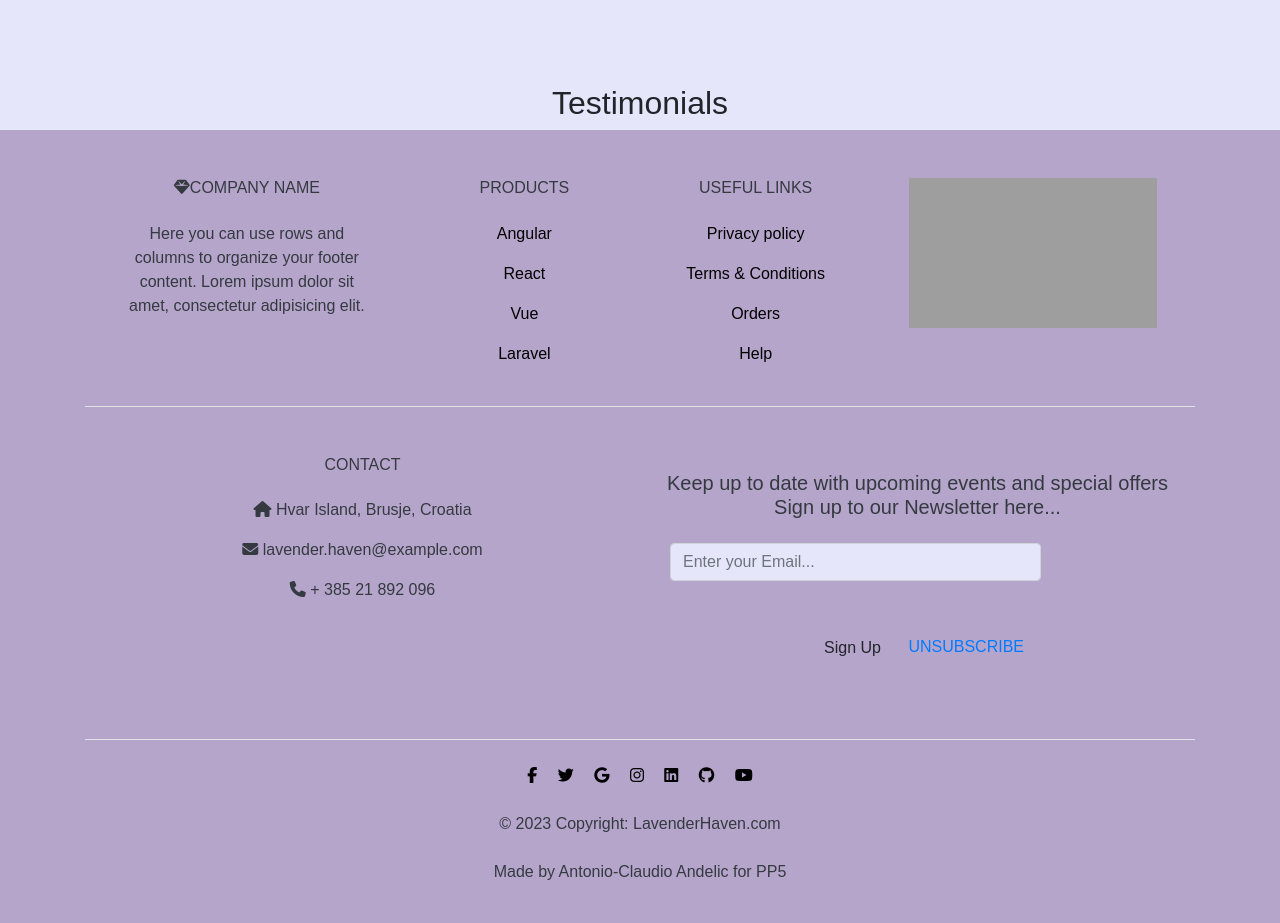
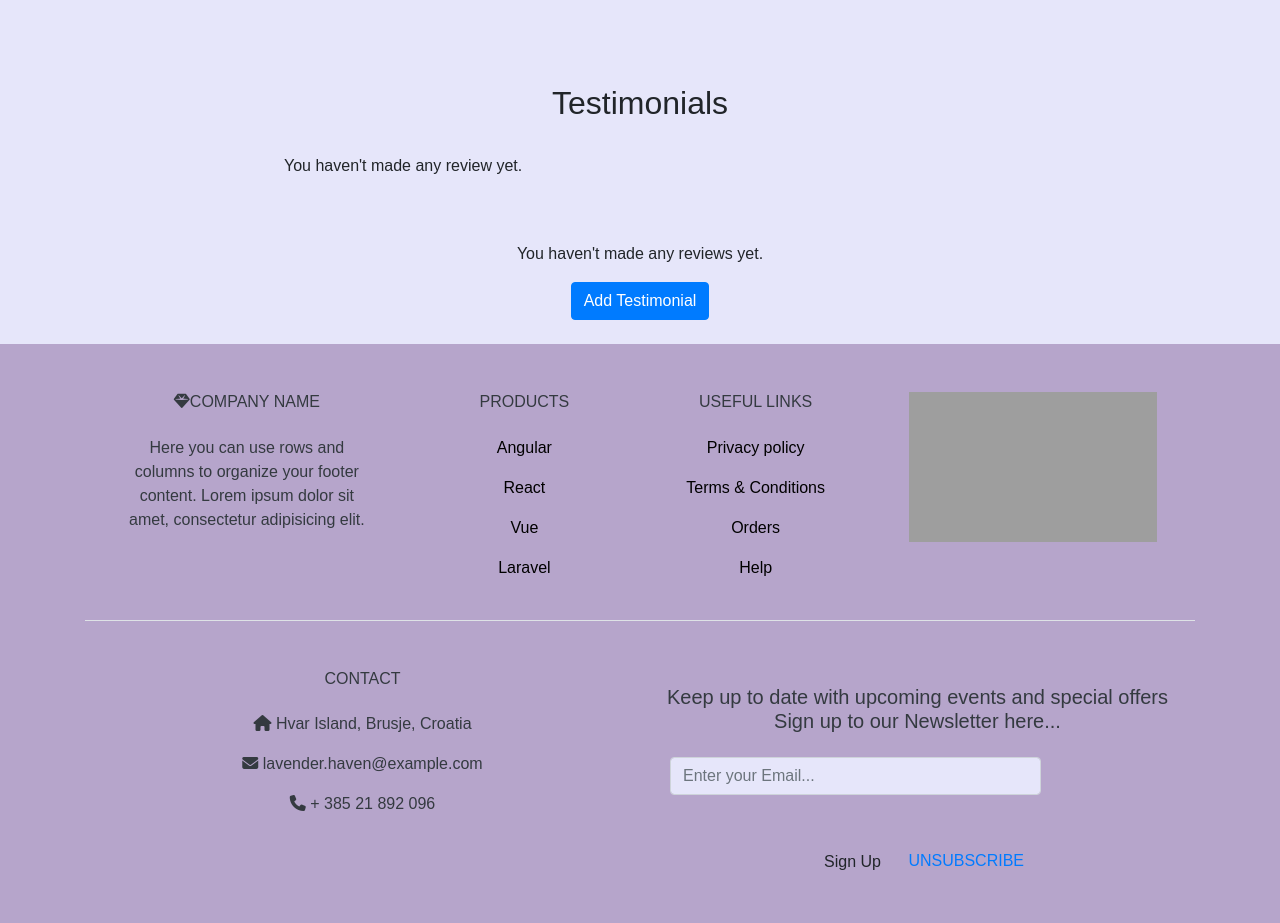
Before and after one commit to Balkaneros91/Lavender-Haven-PP5-test, a Django app: page /testimonials/ in a window 1280 px wide. Shown: the part 80-1003 px from the top of the page. Run offline with Django 3.2, Linux system fonts and the light colour scheme; the visitor is signed in with stand-in values (Sample User, id 1); data that the repository does not hold is empty; some libraries are stand-ins or nearby versions; some web fonts are replaced; grey boxes are pictures that could not be loaded.

Commit message:
Add testimonials

```diff
--- a/templates/base.html
+++ b/templates/base.html
@@ -113,7 +113,7 @@
 
                     <!-- Feedback link -->
                     <li class="nav-item">
-                        <a class="nav-link" href="{% url 'testimonials' %}">Feedback</a>
+                        <a class="nav-link" href="{% url 'testimonials:review_list' %}">Feedback</a>
                     </li>
 
                 </ul>
--- a/testimonials/templates/testimonials/testimonials.html
+++ /dev/null
@@ -1,36 +0,0 @@
-{% extends 'base.html' %}
-{% load static %}
-
-<!-- Code block for displaying current site's sub-page -->
-{% block extra_title %}| Testimonials{% endblock %}
-
-{% block page_header %}
-<div class="container header-container">
-    <div class="row">
-        <div class="col"></div>
-    </div>
-</div>
-{% endblock %}
-
-<!-- Code block for displaying Testimonials page -->
-{% block content %}
-<div class="container main-container">
-    <div class="row">
-        <div class="col text-center">
-            <h2 class="logo-font">Testimonials</h2>
-        </div>
-    </div>
-</div>
-
-{%endblock%}
-
-<!-- Back to top button -->
-{% block postloadjs %}
-{{ block.super }}
-
-<script>
-    $('.btt-link').click(function (e) {
-        window.scrollTo(0, 0);
-    })
-</script>
-{%endblock%}
--- /dev/null
+++ b/testimonials/templates/testimonials/testimonials_list.html
@@ -0,0 +1,112 @@
+{% extends 'base.html' %}
+{% load static %}
+
+<!-- Code block for displaying current site's sub-page -->
+{% block extra_title %}| Testimonials{% endblock %}
+
+{% block page_header %}
+<div class="container header-container">
+    <div class="row">
+        <div class="col"></div>
+    </div>
+</div>
+{% endblock %}
+
+<!-- Code block for displaying Testimonials page -->
+{% block content %}
+<div class="container main-container">
+    <div class="row">
+        <div class="col text-center">
+            <h2 class="logo-font">Testimonials</h2>
+        </div>
+    </div>
+</div>
+
+<div class="container bookings">
+    <div class="row justify-content-center">
+        <div class="col-12 col-md-10 col-lg-8 p-4">
+
+            {% if reviews %}
+            <div class="table-responsive">
+                <table class="table">
+                    <thead>
+                        <tr>
+                            <th>Name</th>
+                            <th>Email</th>
+                            <th>Review</th>
+                            <th>Created On</th>
+                        </tr>
+                    </thead>
+                    <tbody>
+                        {% for review in reviews %}
+                        <tr>
+                            <td>{{ review.name }}</td>
+                            <td>{{ review.email }}</td>
+                            <td>{{ review.review }}</td>
+                            <td>({{ booreviewking.created_on }})</td>
+                            <td>
+                                <a href="#">Edit</a> |
+                                <a class="a-delete" href="#">Delete</a>
+                            </td>
+                        </tr>
+                        {% endfor %}
+                    </tbody>
+                </table>
+            </div>
+            {% else %}
+            <p>You haven't made any review yet.</p>
+            {% endif %}
+        </div>
+    </div>
+</div>
+
+
+
+
+
+<div class="container bookings">
+    <div class="row justify-content-center">
+        <div class="col-12 col-md-10 col-lg-8 p-4">
+
+            {% if reviews %}
+            <div class="card-deck">
+                {% for review in reviews %}
+                {% if review.public %}
+                <div class="card mb-4">
+                    <div class="card-body">
+                        <h5 class="card-title">{{ review.name }}</h5>
+                        <h6 class="card-subtitle mb-2 text-muted">{{ review.email }}</h6>
+                        <p class="card-text">{{ review.review }}</p>
+                        <p class="card-text"><small class="text-muted">Created On: {{ review.created_on }}</small></p>
+
+                        <a href="{% url 'testimonials:edit_review' pk=review.pk %}" class="card-link">Edit</a>
+                        <a href="#" class="card-link text-danger">Delete</a>
+                    </div>
+                </div>
+                {% endif %}
+                {% endfor %}
+            </div>
+            {% else %}
+            <p class="text-center">You haven't made any reviews yet.</p>
+            {% endif %}
+
+            <div class="text-center">
+                <a href="{% url 'testimonials:add_review' %}" class="btn btn-primary">Add Testimonial</a>
+            </div>
+        </div>
+    </div>
+</div>
+
+
+{%endblock%}
+
+<!-- Back to top button -->
+{% block postloadjs %}
+{{ block.super }}
+
+<script>
+    $('.btt-link').click(function (e) {
+        window.scrollTo(0, 0);
+    })
+</script>
+{%endblock%}
--- a/testimonials/urls.py
+++ b/testimonials/urls.py
@@ -1,7 +1,21 @@
 from django.contrib import admin
 from . import views
 from django.urls import path
+import uuid
+
+
+app_name = 'testimonials'
 
 urlpatterns = [
-    path('', views.testimonials_view, name="testimonials"),
+    path('', views.reviews_list, name='review_list'),
+    path('add/', views.add_review, name='add_review'),
+    path('edit/<int:pk>/', views.edit_review, name='edit_review'),
+    # path('delete/<int:pk>/', views.delete_review, name='delete_review'),
 ]
+
+# urlpatterns = [
+#     # path('', views.testimonials_view, name="testimonials"),
+#     path('leave_review/', views.leave_review, name="leave_review"),
+#     path('view_review/<str:pk>', views.view_review, name="view_review"),
+#     path('delete_review/<str:pk>', views.delete_review, name="delete_review"),
+# ]
--- a/testimonials/views.py
+++ b/testimonials/views.py
@@ -1,9 +1,175 @@
-from django.shortcuts import render
+from django.shortcuts import render, redirect, get_object_or_404
+from django.contrib.auth.decorators import login_required
+from django.http import HttpResponseForbidden
+from django.contrib import messages
+
+from .forms import ReviewForm
+from .models import Review
+
+import uuid
 
 # Create your views here.
 
 
-def testimonials_view(request):
-    """ A view to return the testimonials page """
+# def testimonials_view(request):
+#     """ A view to return the testimonials page """
 
-    return render(request, 'testimonials/testimonials.html')
+#     return render(request, 'testimonials/testimonials.html')
+
+
+# def reviews_list(request):
+#     reviews = Review.objects.all()
+#     for review in reviews:
+#         review.uuid = uuid.uuid4()  # Set the UUID value for each review
+#     context = {'reviews': reviews}
+#     return render(request, 'testimonials/review_list.html', context)
+
+
+@login_required
+def reviews_list(request):
+
+    if request.user.is_superuser:
+        reviews = Review.objects.all()
+        for review in reviews:
+            review.uuid = uuid.uuid4()  # Set the UUID value for each review
+    else:
+        reviews = Review.objects.filter(user=request.user)
+
+    context = {'reviews': reviews}
+    return render(request, 'testimonials/testimonials_list.html', context)
+
+
+@login_required(login_url='account_login')
+def add_review(request):
+    review_form = ReviewForm()
+
+    if request.method == 'POST':
+        review_form = ReviewForm(request.POST)
+        if review_form.is_valid():
+            review = review_form.save(commit=False)
+            review.user = request.user
+            review.save()
+            messages.success(request, 'Your review awaits for approval.')
+            return redirect('testimonials:review_list')
+
+    context = {'form': review_form}
+    return render(request, 'testimonials/add_testimonial.html', context)
+
+
+# def booking_confirmation(request):
+#     review = Review.objects.first()
+#     context = {'Review': Review}
+#     return render(request,
+#                   'testimonials/review_confirmation.html', context)
+
+
+@login_required(login_url='account_login')
+def edit_review(request, id):
+    review = get_object_or_404(Review, id=id)
+
+    # Check if the logged-in user is the owner of the booking
+    if review.user != request.user:
+        return HttpResponseForbidden("You don't have permission to access this review.")
+
+    if request.method == 'POST':
+        form = ReviewForm(request.POST, instance=review)
+        if form.is_valid():
+            form.save()
+            messages.success(request, 'Review successfully updated!')
+            return redirect('review_list')
+    else:
+        form = ReviewForm(instance=review)
+    context = {'form': form}
+    return render(request, 'testimonials/edit_testimonial.html', context)
+
+
+# @login_required
+# def delete_review(request, pk):
+#     review = get_object_or_404(Booking, pk=pk)
+
+#     if request.method == 'POST':
+#         review.delete()
+#         messages.success(request, 'Review successfully deleted!')
+#         return redirect('review_list')
+#     context = {'review': review}
+#     return render(request, 'testimonials/delete_testimonial.html', context)
+
+
+
+
+
+
+
+
+
+# @login_required(login_url='account_login')
+# def leave_review(request):
+#     """
+#     User can submit a product review,
+#     They must be logged in to do so.
+#     """
+#     form = ReviewForm()
+#     try:
+#         if request.method == 'POST':
+#             form = ReviewForm(request.POST)
+#             if form.is_valid():
+#                 update = form.save(commit=False)
+#                 update.email = request.user.email
+#                 update.save()
+#                 messages.success(
+#                     request, "Review saved, Thank you for your feedback.")
+#                 return redirect('home')
+#             else:
+#                 messages.error(request, "Please fill in the form...")
+#     except ValueError:
+#         messages.error(
+#             request,
+#             "Whoops! something has gone wrong, we'll get right on to it.")
+#     context = {
+#         'form': form,
+#     }
+#     return render(request, 'users/leave_review.html', context)
+
+
+# @login_required(login_url='account_login')
+# def view_review(request, pk):
+#     """
+#     Admin can see and update visibility of customer reviews.
+#     """
+#     review = get_object_or_404(Review, id=pk)
+#     form = ReviewForm(instance=review)
+#     try:
+#         if request.method == 'POST' and request.user.is_superuser:
+#             form = ReviewForm(request.POST, instance=review)
+#             if form.is_valid():
+#                 form.save()
+#                 messages.success(
+#                     request, "Review saved.")
+#                 return redirect('dashboard')
+#             else:
+#                 messages.error(request, "Please fill in the form...")
+#     except ValueError:
+#         messages.error(
+#             request,
+#             "Whoops! something has gone wrong, we'll get right on to it.")
+#     context = {
+#         'review': review,
+#         'form': form
+#     }
+#     return render(request, 'users/review.html', context)
+
+
+# @login_required(login_url='account_login')
+# def delete_review(request, pk):
+#     """
+#     Admin can delete customer reviews,
+#     Required to be logged in and a superuser.
+#     """
+#     try:
+#         if request.user.is_superuser:
+#             review = get_object_or_404(Review, id=pk)
+#             review.delete()
+#             return redirect('dashboard')
+#     except RuntimeError:
+#         messages.error(
+#             request, "Whoops, looks like you're not authorised to be here!")
```
Also changed, not shown: items/models.py (+22 -0 lines), testimonials/admin.py (+8 -0 lines), testimonials/forms.py (added, +56 -0 lines), testimonials/models.py (+15 -0 lines), testimonials/templates/testimonials/add_testimonial.html (+27 -0 lines), testimonials/templates/testimonials/edit_testimonial.html (+16 -0 lines), testimonials/migrations/0004_review.py (added), testimonials/migrations/0005_alter_review_id.py (added), testimonials/migrations/0006_alter_review_id.py (added).
